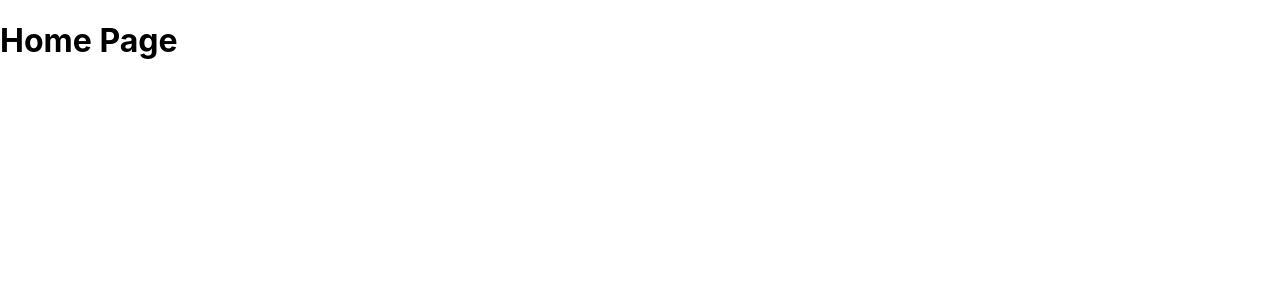
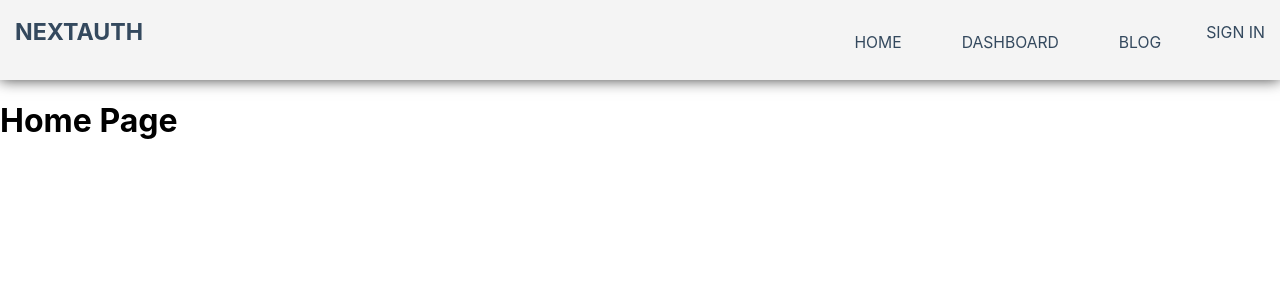
Before and after one commit to jasmeets-6575/learning-nextjs, a Next.js app in the folder by-codevolution/06-authentication/: page / in a window 1280 px wide. Shown: the top 300 px of the page. Built offline with nearby package versions, Linux system fonts and the light colour scheme; no server answers.

Commit message:
adding auth package

```diff
--- /dev/null
+++ b/by-codevolution/06-authentication/components/Navbar.css
@@ -0,0 +1,63 @@
+ul {
+  margin: 0;
+  padding: 0;
+  list-style: none;
+}
+
+h2,
+h3,
+a {
+  color: #34495e;
+}
+
+a {
+  text-decoration: none;
+}
+
+.logo {
+  margin: 0;
+  font-size: 1.45em;
+}
+
+.main-nav {
+  display: flex;
+  margin-top: 5px;
+}
+
+.logo a,
+.main-nav a {
+  padding: 10px 15px;
+  text-transform: uppercase;
+  text-align: center;
+  display: block;
+}
+
+.main-nav a {
+  color: #34495e;
+  font-size: 0.99em;
+}
+
+.main-nav a:hover {
+  color: #718daa;
+}
+
+.header {
+  display: flex;
+  justify-content: space-between;
+  padding-top: 0.5em;
+  padding-bottom: 0.5em;
+  background-color: #f4f4f4;
+  -webkit-box-shadow: 0px 0px 14px 0px rgba(0, 0, 0, 0.75);
+  -moz-box-shadow: 0px 0px 14px 0px rgba(0, 0, 0, 0.75);
+  box-shadow: 0px 0px 14px 0px rgba(0, 0, 0, 0.75);
+}
+
+.loading {
+  opacity: 0;
+  transition: all 0.2s ease-in;
+}
+
+.loaded {
+  opacity: 1;
+  transition: all 0.2s ease-in;
+}
--- a/by-codevolution/06-authentication/package.json
+++ b/by-codevolution/06-authentication/package.json
@@ -10,6 +10,7 @@
   },
   "dependencies": {
     "next": "13.4.19",
+    "next-auth": "^4.23.1",
     "react": "18.2.0",
     "react-dom": "18.2.0"
   }
--- a/by-codevolution/06-authentication/pages/_app.js
+++ b/by-codevolution/06-authentication/pages/_app.js
@@ -1,5 +1,14 @@
-import '@/styles/globals.css'
+import Navbar from "../components/Navbar";
+import "../styles/globals.css";
+import "../components/Navbar.css";
 
-export default function App({ Component, pageProps }) {
-  return <Component {...pageProps} />
+function MyApp({ Component, pageProps }) {
+  return (
+    <>
+      <Navbar />
+      <Component {...pageProps} />
+    </>
+  );
 }
+
+export default MyApp;
```
Also changed, not shown: 1 other file (tests, documents, lock files or other folders).
